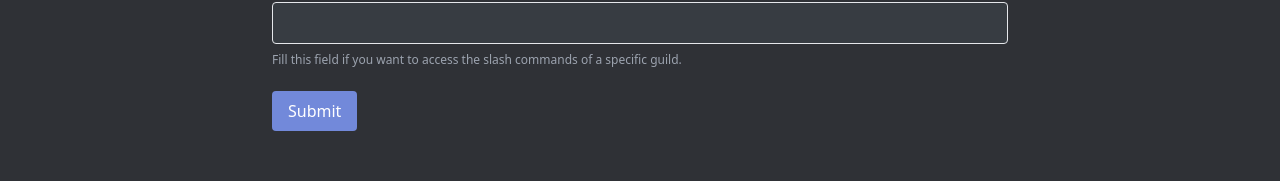
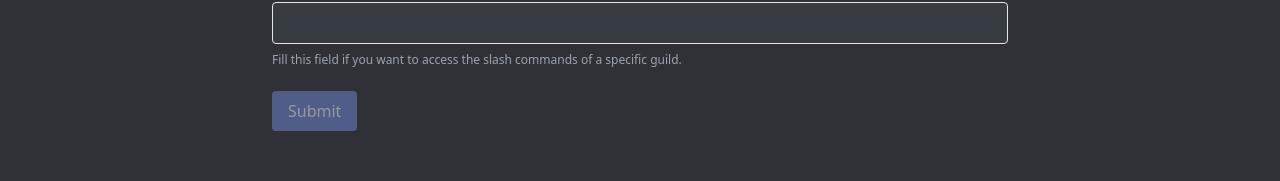
Before and after one commit to Androz2091/slash-commands-gui, a Vue app: page /settings in a window 1280 px wide. Shown: the part 587-768 px from the top of the page. Built offline with nearby package versions, Linux system fonts and the light colour scheme; what @meforma/vue-toaster, v-tooltip would draw is missing.

Commit message:
:sparkles: Add opacity effect on disabled buttons

```diff
--- a/src/index.css
+++ b/src/index.css
@@ -11,6 +11,9 @@
     }
     .cmd-card {
         @apply ml-4 mr-4 md:ml-0 md:mr-0;
+    }
+    button:disabled {
+        @apply opacity-50 cursor-not-allowed;
     }
 }
 
```
